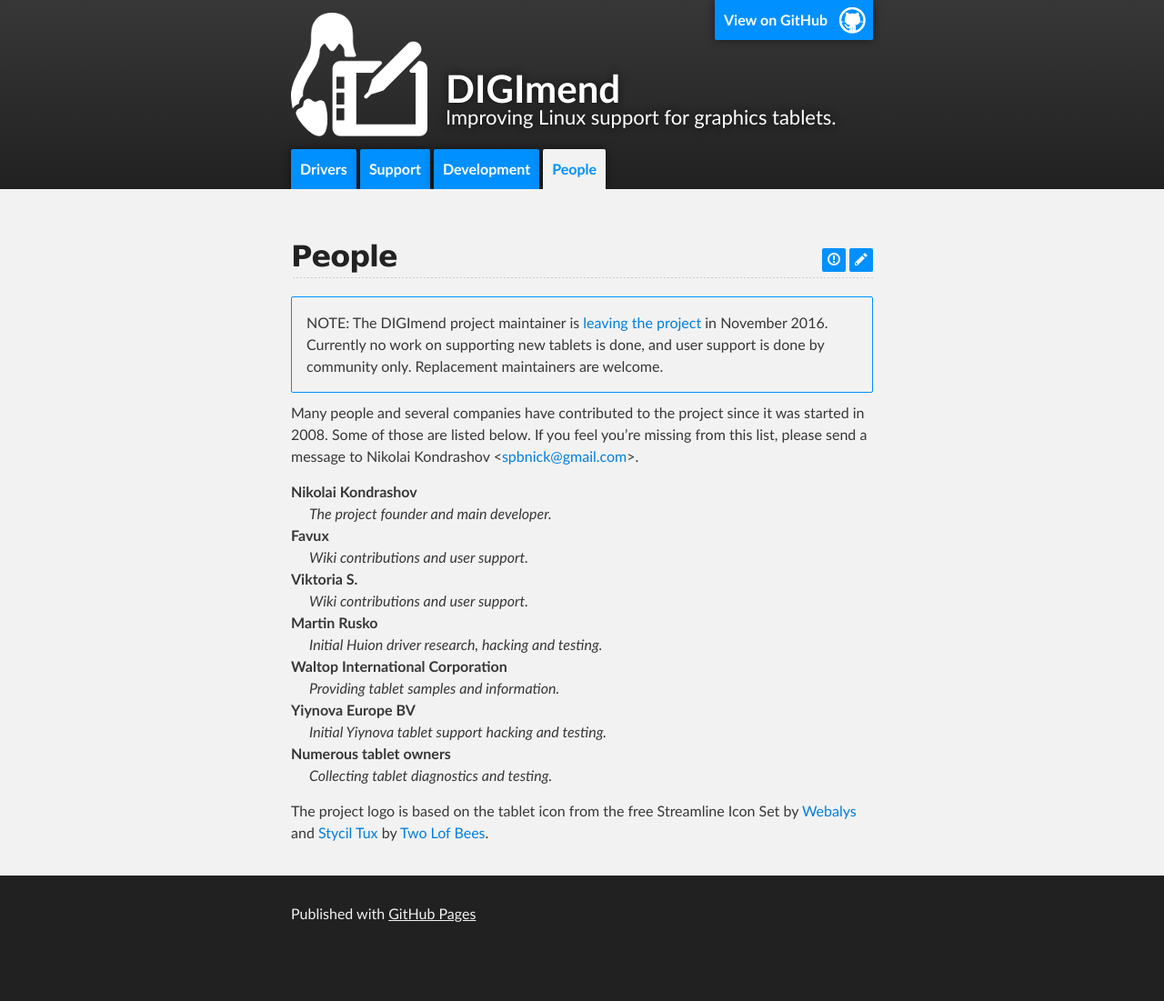
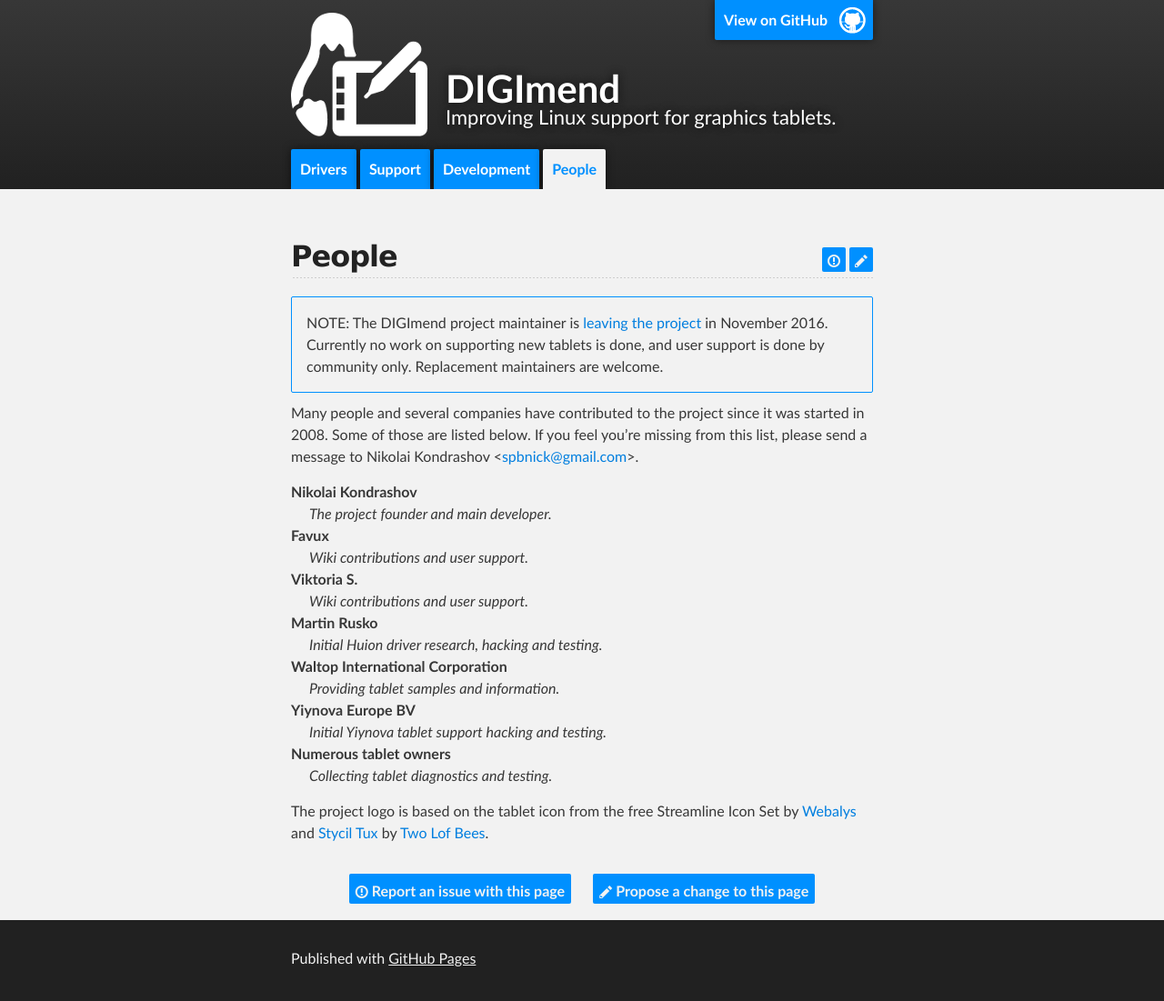
Before and after one commit to DIGImend/digimend.github.io, a Jekyll site: the page built from people/index.md, in a window 1280 px wide. Shown: the whole page at 91% size. Built offline with Jekyll 4.4.1, drawn with Linux system fonts in a browser that asks for light colours; before the commit the page ends 1052 px from its top, so only the background shows below that.

Commit message:
Add report/edit links to the bottom of pages

```diff
--- a/_includes/page.html
+++ b/_includes/page.html
@@ -59,16 +59,16 @@
     <!-- MAIN CONTENT -->
     <div id="main_content_wrap" class="outer">
       <section id="main_content" class="inner">
-        <a href="{{ page.url | replace_first: page.mount_pfx, page.edit_pfx | replace: "/index.html", "/index.md" }}"
-           class="tool" title="Propose a change to this page">
-            <span class="octicon octicon-pencil"></span>
-        </a>
         {% capture: page_issue_title %}Page issue: {{ include.title }}{% endcapture %}
         {% capture: page_issue_body %}There is an issue with page [{{ include.title }}]({{ site.url }}{{ page.url | remove: 'index.html' }}):{% endcapture %}
-        <a href="{{ page.complain_url }}?title={{ page_issue_title | url_param_escape }}&body={{ page_issue_body | url_param_escape }}%0a%0a"
-           class="tool" title="Report an issue with this page">
-            <span class="octicon octicon-issue-opened"></span>
-        </a>
+        {% capture: page_issue_url %}{{ page.complain_url }}?title={{ page_issue_title | url_param_escape }}&body={{ page_issue_body | url_param_escape }}%0a%0a{% endcapture %}
+        {% capture: page_source_url %}{{ page.url | replace_first: page.mount_pfx, page.edit_pfx | replace: "/index.html", "/index.md" }}{% endcapture %}
+        <div id="top_tool_drawer">
+            <a href="{{page_issue_url}}" class="tool" title="Report an issue with this page">
+                <span class="octicon octicon-issue-opened"></span></a>
+            <a href="{{page_source_url}}" class="tool" title="Propose a change to this page">
+                <span class="octicon octicon-pencil"></span></a>
+        </div>
         <h1>{{include.title}}</h1>
         <div style="border: 1px solid #0090ff; border-radius: 2px; padding: 1em; margin-bottom: 0.5em;">
             NOTE: The DIGImend project maintainer is
@@ -82,6 +82,12 @@
         {% else %}
             {{ content }}
         {% endif %}
+        <div id="bottom_tool_drawer">
+            <a href="{{page_issue_url}}" class="tool">
+                <span class="octicon octicon-issue-opened"></span> Report an issue with this page</a>
+            <a href="{{page_source_url}}" class="tool">
+                <span class="octicon octicon-pencil"></span> Propose a change to this page</a>
+        </div>
       </section>
     </div>
 
--- a/main.css
+++ b/main.css
@@ -416,16 +416,34 @@
   background: #f2f2f2;
 }
 
-.tool {
-  font-size: 12px;
+#top_tool_drawer {
   display: block;
   float: right;
-  padding: 4px 6px 4px 6px;
+  margin: 26px 0px 0 4px;
+}
+
+#bottom_tool_drawer {
+    margin-top: 40px;
+    text-align: center;
+}
+
+.tool {
   font-weight: 700;
   border-radius: 2px;
-  margin: 25px 0px 0 4px;
   background-color: #0090ff;
   color: #f2f2f2;
+  padding: 8px 6px 4px 6px;
+}
+
+#top_tool_drawer .tool {
+  font-size: 12px;
+  font-weight: 700;
+}
+
+#bottom_tool_drawer .tool {
+  font-size: 16px;
+  margin: 0 10px 0 10px;
+  padding: 9px 7px 5px 7px;
 }
 
 .tool:hover, .tool:focus {
```
